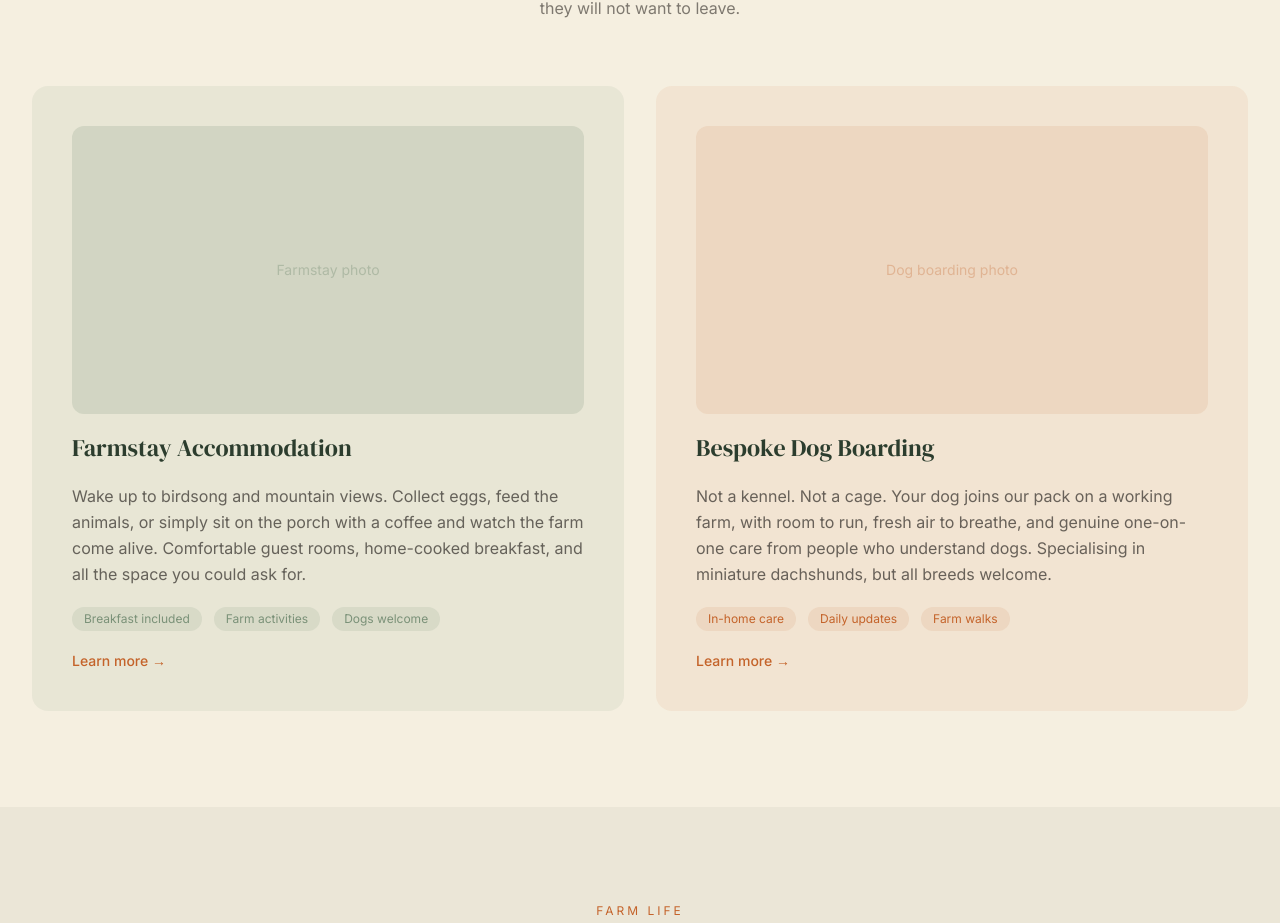
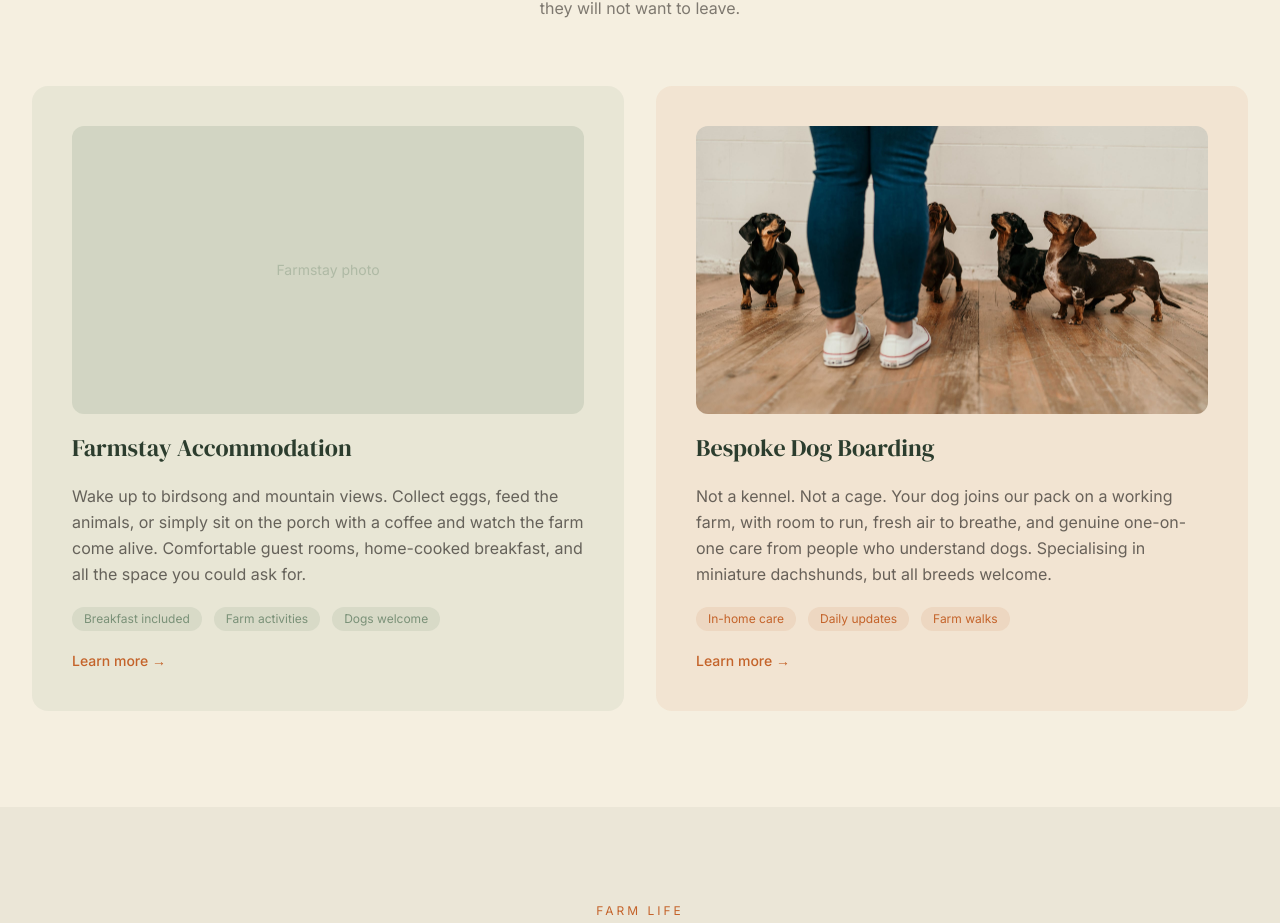
Before and after one commit to beanie108/kowai-farmstay, a Next.js app: page / in a window 1280 px wide. Shown: the part 1040-1963 px from the top of the page. Built offline with nearby package versions, Linux system fonts and the light colour scheme.

Commit message:
Add dogs photo to dog boarding card on home page

```diff
--- a/app/page.tsx
+++ b/app/page.tsx
@@ -1,4 +1,5 @@
 import type { Metadata } from "next";
+import Image from "next/image";
 import Link from "next/link";
 
 export const metadata: Metadata = {
@@ -103,9 +104,14 @@ export default function HomePage() {
 
           {/* Dog boarding card */}
           <div className="group rounded-2xl bg-terracotta/8 p-10 flex flex-col gap-5 transition-shadow hover:shadow-md">
-            {/* TODO: Replace with next/image */}
-            <div className="rounded-xl bg-terracotta/10 aspect-[16/9] flex items-center justify-center text-terracotta/30 text-sm">
-              Dog boarding photo
+            <div className="relative rounded-xl overflow-hidden aspect-[16/9]">
+              <Image
+                src="/images/dogs.jpg"
+                alt="Four miniature dachshunds looking up at their owner at Kowai Farmstay"
+                fill
+                className="object-cover"
+                sizes="(max-width: 768px) 100vw, 50vw"
+              />
             </div>
             <h3 className="font-heading text-2xl text-forest">
               Bespoke Dog Boarding
```
Also changed, not shown: public/images/dogs.jpg (added).
